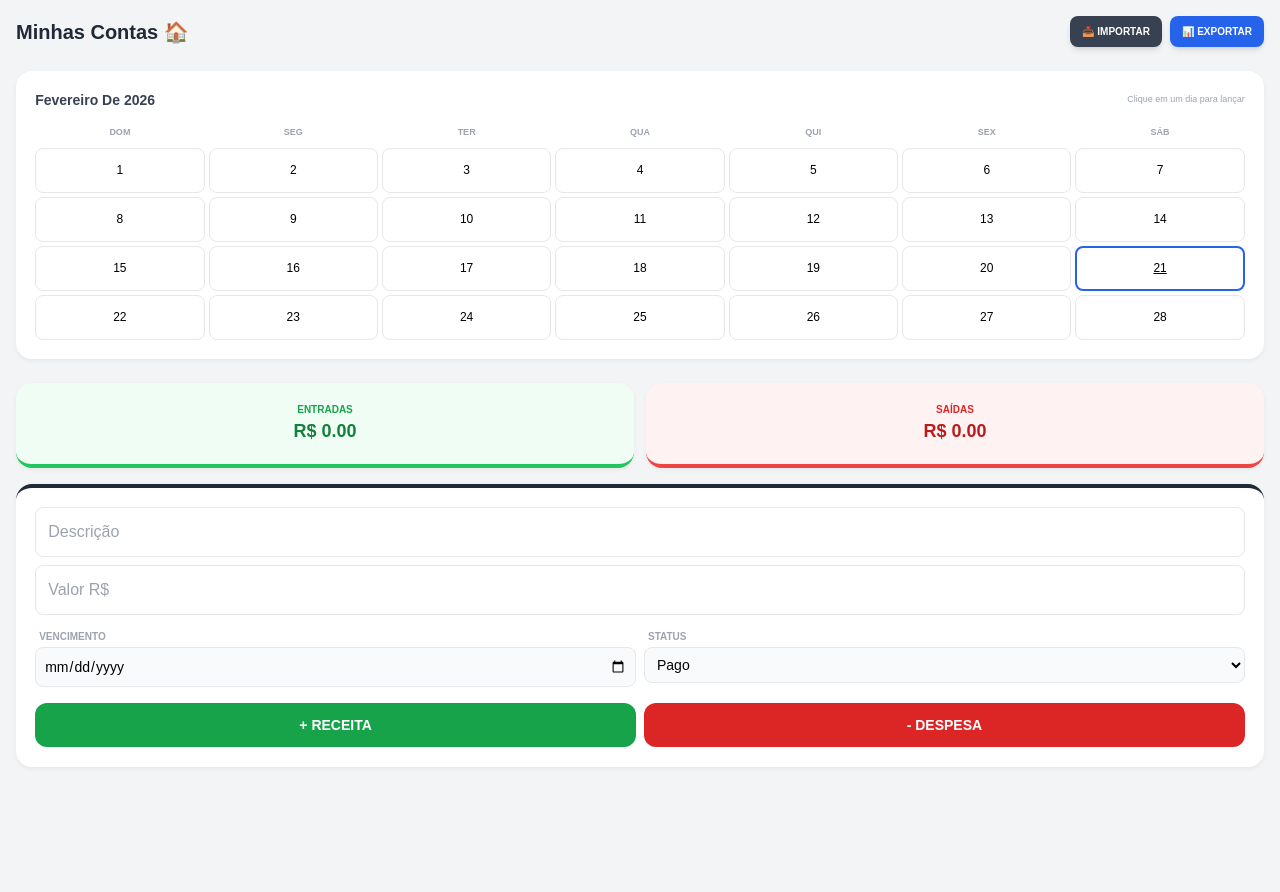
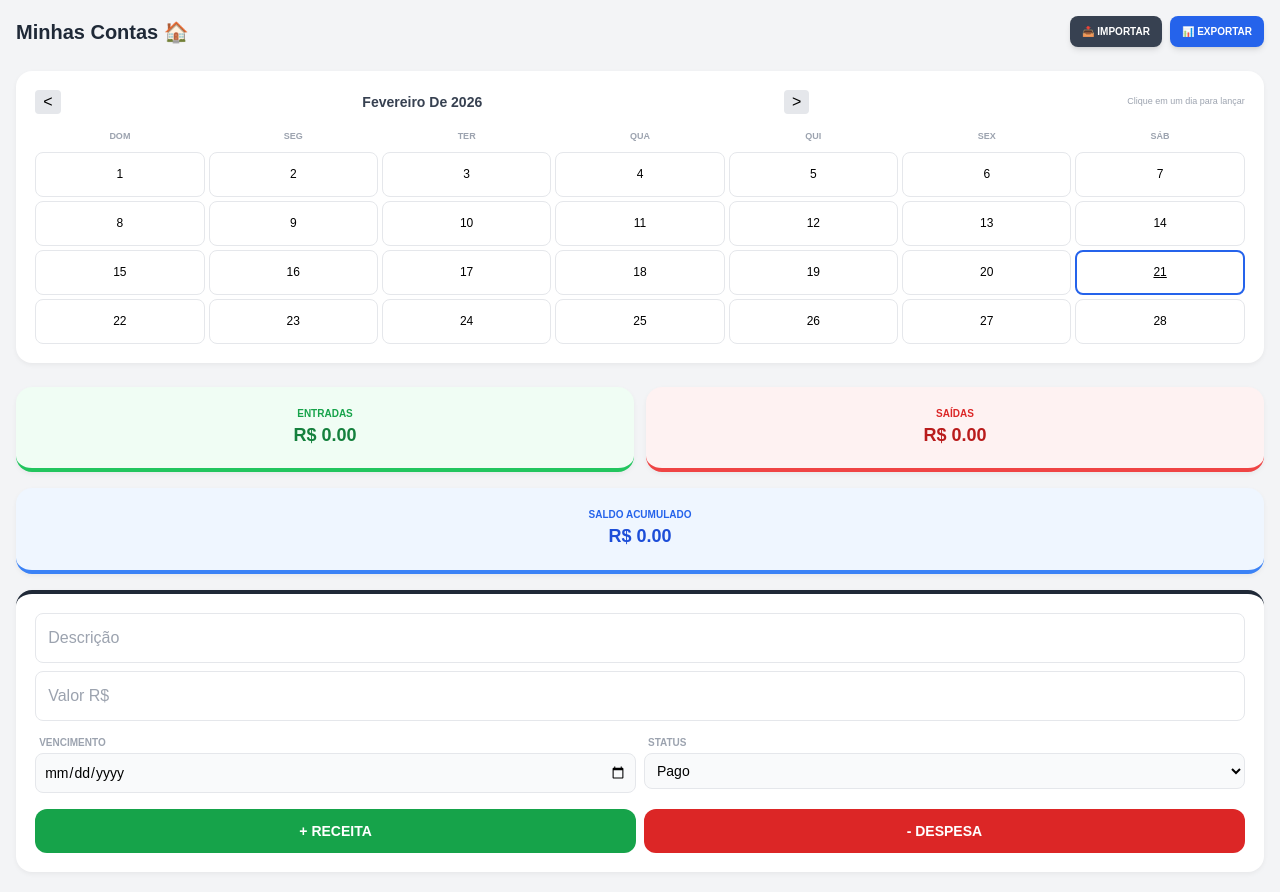
Before and after one commit to teconcret-star/Controle-FINAN, a plain HTML site: page index.html in a window 1280 px wide. Drawn offline with nearby package versions, Linux system fonts and the light colour scheme.

Commit message:
Update index.html

```diff
--- a/index.html
+++ b/index.html
@@ -31,9 +31,12 @@
     </div>
 
     <div class="card mb-6">
+        <!-- controles para trocar de mês -->
         <div class="flex justify-between items-center mb-4">
+            <button onclick="mudarMes(-1)" class="bg-gray-200 px-2 rounded hover:bg-gray-300">&lt;</button>
             <h3 id="mes-ano" class="font-bold text-gray-700 capitalize text-sm"></h3>
-            <span class="text-[9px] text-gray-400">Clique em um dia para lançar</span>
+            <button onclick="mudarMes(1)" class="bg-gray-200 px-2 rounded hover:bg-gray-300">&gt;</button>
+            <span class="text-[9px] text-gray-400 ml-4">Clique em um dia para lançar</span>
         </div>
         <div class="grid grid-cols-7 gap-1 text-center text-[9px] font-bold text-gray-400 mb-2">
             <span>DOM</span><span>SEG</span><span>TER</span><span>QUA</span><span>QUI</span><span>SEX</span><span>SÁB</span>
@@ -50,6 +53,12 @@
             <p class="text-[10px] text-red-600 font-bold uppercase">Saídas</p>
             <p id="total-despesas" class="text-lg font-bold text-red-700">R$ 0,00</p>
         </div>
+    </div>
+
+    <!-- Card Saldo Acumulado -->
+    <div class="card bg-blue-50 border-b-4 border-blue-500 mb-4 text-center">
+        <p class="text-[10px] text-blue-600 font-bold uppercase">Saldo acumulado</p>
+        <p id="saldo-acumulado" class="text-lg font-bold text-blue-700">R$ 0,00</p>
     </div>
 
     <div id="form-container" class="card mb-6 border-t-4 border-gray-800">
@@ -82,6 +91,8 @@
 
     <script>
         let transacoes = JSON.parse(localStorage.getItem('finance_app_v4')) || [];
+        let mesSelecionado = (new Date()).getMonth(); // 0 a 11
+        let anoSelecionado = (new Date()).getFullYear();
 
         function salvar(tipo) {
             const idEdit = document.getElementById('edit-id').value;
@@ -143,22 +154,32 @@
             setTimeout(() => input.classList.remove('ring-4', 'ring-blue-300'), 1500);
         }
 
+        function mudarMes(direcao) {
+            mesSelecionado += direcao;
+            if (mesSelecionado < 0) {
+                mesSelecionado = 11;
+                anoSelecionado--;
+            }
+            if (mesSelecionado > 11) {
+                mesSelecionado = 0;
+                anoSelecionado++;
+            }
+            atualizarApp();
+        }
+
         function gerarCalendario() {
             const grid = document.getElementById('calendar-grid');
             const titulo = document.getElementById('mes-ano');
             grid.innerHTML = '';
-            const hoje = new Date();
-            const mes = hoje.getMonth();
-            const ano = hoje.getFullYear();
-            titulo.innerText = hoje.toLocaleString('pt-br', { month: 'long', year: 'numeric' });
+            titulo.innerText = new Date(anoSelecionado, mesSelecionado).toLocaleString('pt-br', { month: 'long', year: 'numeric' });
 
-            const primeiroDia = new Date(ano, mes, 1).getDay();
-            const totalDias = new Date(ano, mes + 1, 0).getDate();
+            const primeiroDia = new Date(anoSelecionado, mesSelecionado, 1).getDay();
+            const totalDias = new Date(anoSelecionado, mesSelecionado + 1, 0).getDate();
 
             for (let i = 0; i < primeiroDia; i++) grid.innerHTML += `<div></div>`;
 
             for (let dia = 1; dia <= totalDias; dia++) {
-                const dataString = `${ano}-${String(mes + 1).padStart(2, '0')}-${String(dia).padStart(2, '0')}`;
+                const dataString = `${anoSelecionado}-${String(mesSelecionado + 1).padStart(2, '0')}-${String(dia).padStart(2, '0')}`;
                 const movs = transacoes.filter(t => t.dataVenc === dataString);
 
                 let classeCor = "";
@@ -169,8 +190,12 @@
                 else if (temRec) classeCor = "has-receita";
                 else if (temDes) classeCor = "has-despesa";
 
+                // Mostra o dia atual, se for o mês/ano selecionado:
+                const hoje = new Date();
+                const isHoje = dia === hoje.getDate() && mesSelecionado === hoje.getMonth() && anoSelecionado === hoje.getFullYear();
+
                 grid.innerHTML += `
-                    <div class="calendar-day ${classeCor} ${dia === hoje.getDate() ? 'today' : ''}" onclick="focarData('${dataString}')">
+                    <div class="calendar-day ${classeCor} ${isHoje ? 'today' : ''}" onclick="focarData('${dataString}')">
                         ${dia}
                     </div>`;
             }
@@ -215,8 +240,32 @@
             const lista = document.getElementById('lista');
             let r = 0, d = 0;
             lista.innerHTML = '';
-            transacoes.sort((a, b) => new Date(b.dataVenc) - new Date(a.dataVenc));
+
+            // Mês e ano atual
+            const mesAtual = mesSelecionado + 1;
+            const anoAtual = anoSelecionado;
+
+            // Transações do mês selecionado
+            const transacoesMes = transacoes.filter(t => {
+                const [ano, mes] = t.dataVenc.split('-');
+                return parseInt(ano) === anoAtual && parseInt(mes) === mesAtual;
+            });
+
+            // Saldo acumulado até o mês anterior
+            let saldoAcumulado = 0;
             transacoes.forEach(t => {
+                const [ano, mes] = t.dataVenc.split('-');
+                if (
+                    (parseInt(ano) < anoAtual) ||
+                    (parseInt(ano) === anoAtual && parseInt(mes) < mesAtual)
+                ) {
+                    if (t.tipo === 'receita') saldoAcumulado += t.valor;
+                    else saldoAcumulado -= t.valor;
+                }
+            });
+
+            transacoesMes.sort((a, b) => new Date(b.dataVenc) - new Date(a.dataVenc));
+            transacoesMes.forEach(t => {
                 if (t.tipo === 'receita') r += t.valor; else d += t.valor;
                 lista.innerHTML += `
                     <div class="card flex justify-between items-center border-l-8 ${t.tipo === 'receita' ? 'border-green-500' : 'border-red-500'} mb-3">
@@ -231,8 +280,10 @@
                         <p class="font-black text-sm ${t.tipo === 'receita' ? 'text-green-600' : 'text-red-600'}">R$ ${t.valor.toFixed(2)}</p>
                     </div>`;
             });
+
             document.getElementById('total-receitas').innerText = `R$ ${r.toFixed(2)}`;
             document.getElementById('total-despesas').innerText = `R$ ${d.toFixed(2)}`;
+            document.getElementById('saldo-acumulado').innerText = `R$ ${(saldoAcumulado + r - d).toFixed(2)}`;
             gerarCalendario();
         }
 
```
